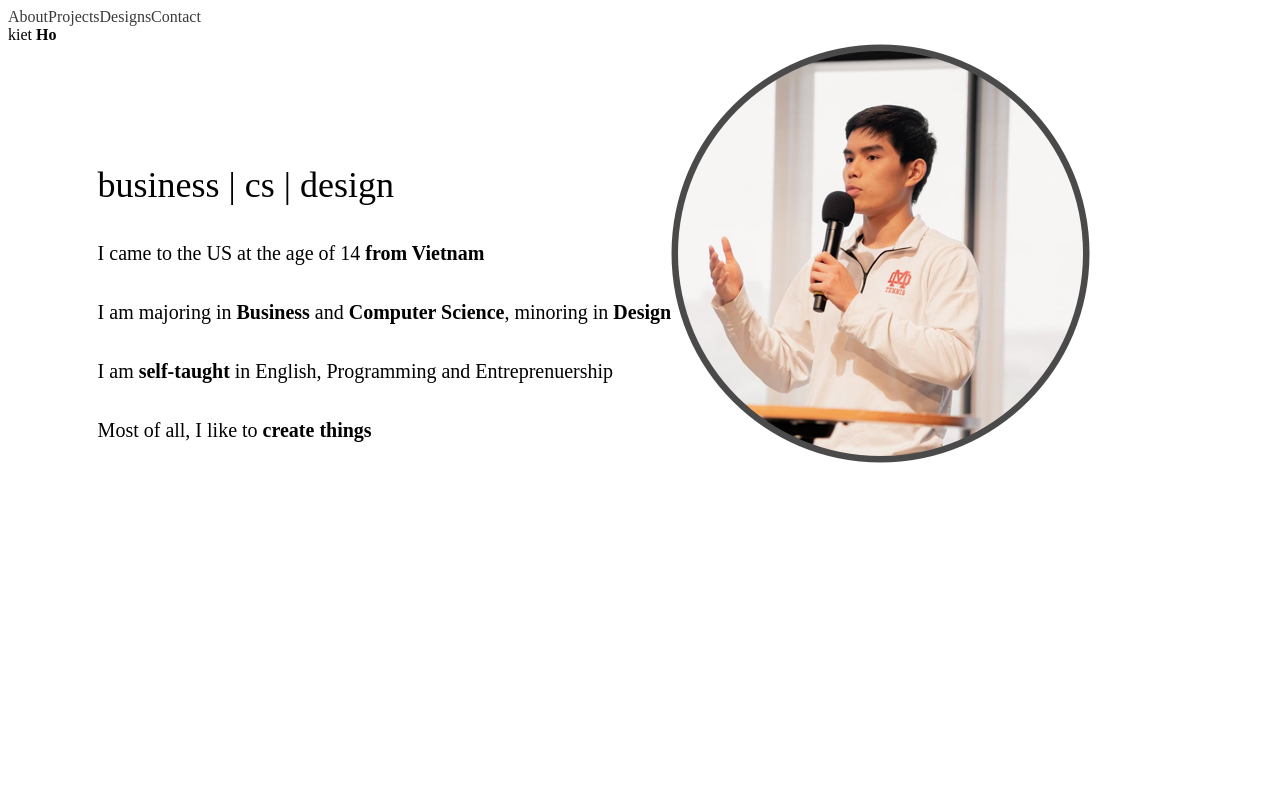
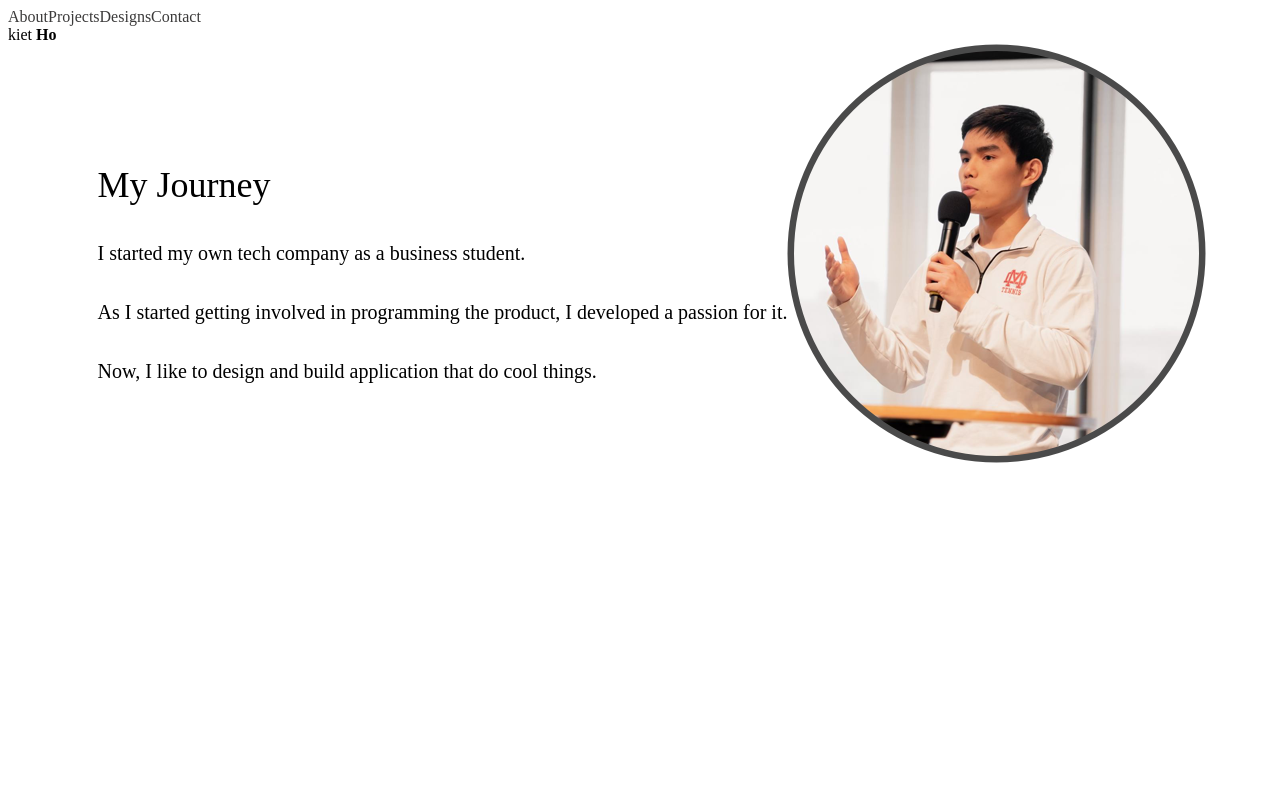
Before and after one commit to Kitenite/personal_website, a Next.js app: page / in a window 1280 px wide. Shown: the top 800 px of the page. Built offline with nearby package versions, Linux system fonts and the light colour scheme.

Commit message:
personal statement

```diff
--- a/pages/panels/AboutMePanel.js
+++ b/pages/panels/AboutMePanel.js
@@ -4,11 +4,10 @@ function AboutMePanel() {
    <div>
       <img src={"../../general/AboutMe.png"} alt="Photo of Kiet"/>
       <div className="content" >
-        <a>business | cs | design</a>
-        <p>I came to the US at the age of 14 <b>from Vietnam</b></p>
-        <p>I am majoring in <b>Business</b> and <b> Computer Science</b>, minoring in <b>Design</b></p>
-        <p>I am <b>self-taught</b> in English, Programming and Entreprenuership</p>
-        <p>Most of all, I like to <b>create things</b></p>
+        <a>My Journey</a>
+        <p>I started my own tech company as a business student.</p>
+        <p>As I started getting involved in programming the product, I developed a passion for it.</p>
+        <p>Now, I like to design and build application that do cool things.</p>
       </div>
       <style jsx>{`
         display: inline-block;
```
